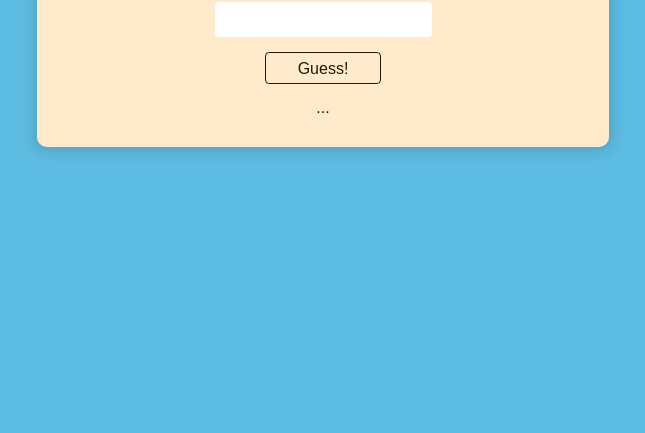
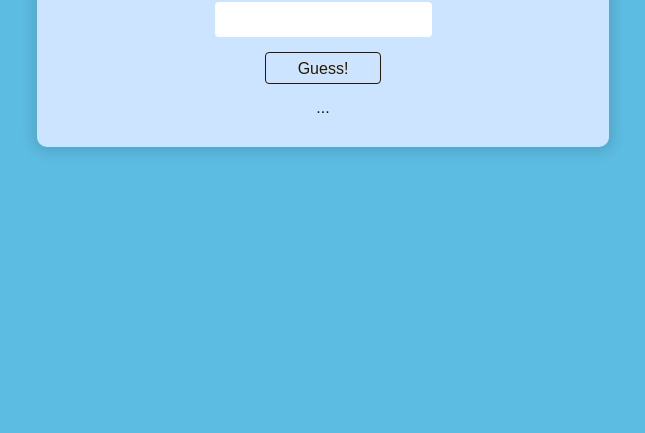
Before and after one commit to WalkingFrozenFish/guessnumber, a plain HTML site: page index.html in a window 1280 px wide. Shown: the part 367-800 px from the top of the page, without its empty margins (317-962 px from the left). Drawn offline with Linux system fonts and the light colour scheme.

Commit message:
Change second color

```diff
--- a/css/style.css
+++ b/css/style.css
@@ -21,7 +21,7 @@
 }
 
 .block {
-    background-color: rgb(255, 235, 204);
+    background-color: rgb(204, 228, 255);
     max-width: 800px;
     padding: 30px 50px;
     border-radius: 10px;
```
